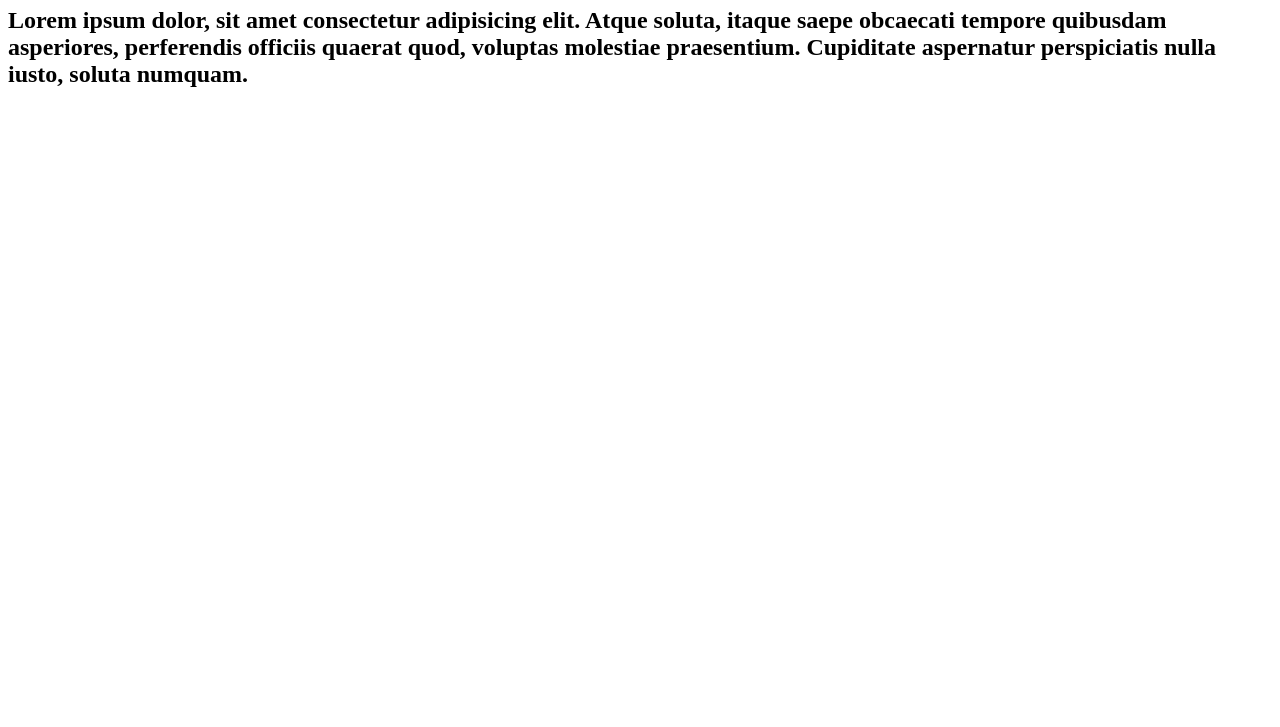
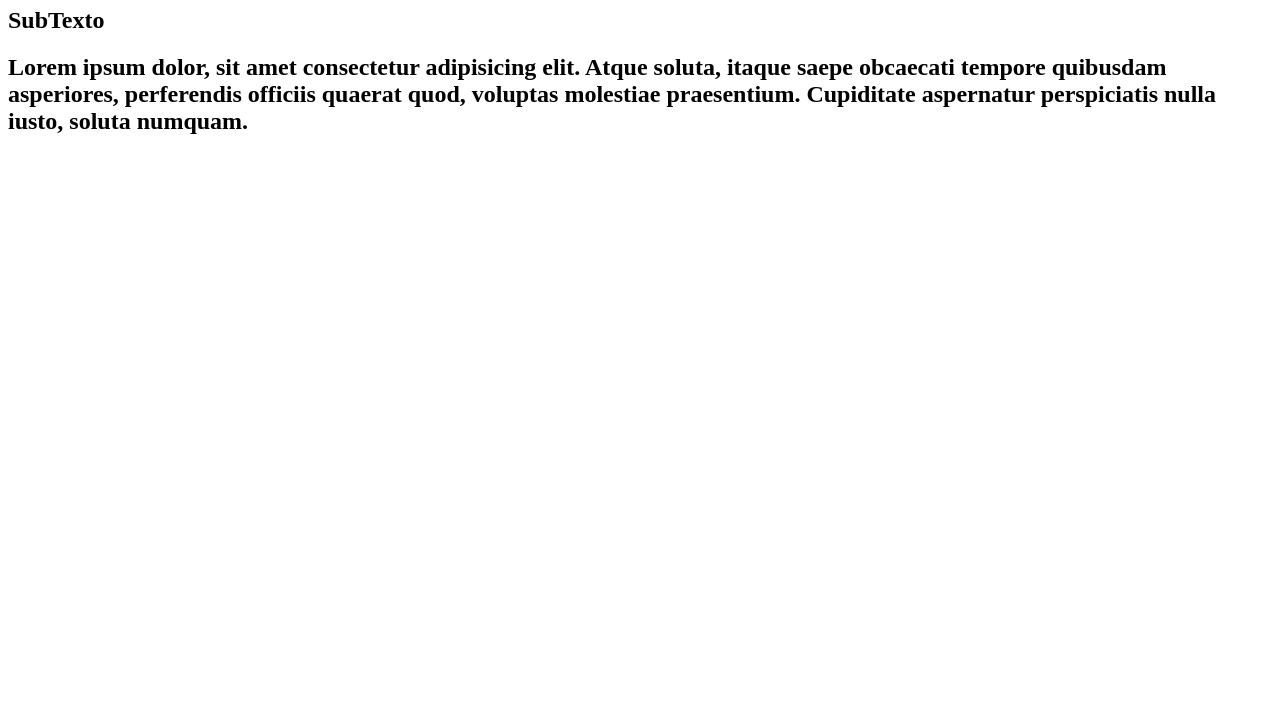
Before and after one commit to barninho0908/curso-git, a plain HTML site: page index.html in a window 1280 px wide. Shown: the part 73-800 px from the top of the page. Drawn offline with Linux system fonts and the light colour scheme.

Commit message:
13º commit - [DEV1] Corrigindo...

```diff
--- a/index.html
+++ b/index.html
@@ -3,12 +3,13 @@
 <head>
     <meta charset="UTF-8">
     <meta name="viewport" content="width=device-width, initial-scale=1.0">
-    <title>Document</title>
+    <title>Corrigido</title>
 </head>
 <body>
     <h1>
         Hello, World!
     </h1>
+    <h2>SubTexto</h2>
     <h2>
         Lorem ipsum dolor, sit amet consectetur adipisicing elit. Atque soluta, itaque saepe obcaecati tempore quibusdam asperiores, perferendis officiis quaerat quod, voluptas molestiae praesentium. Cupiditate aspernatur perspiciatis nulla iusto, soluta numquam.
     </h2>
```
